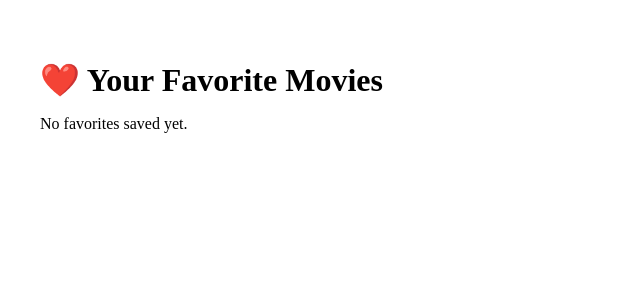
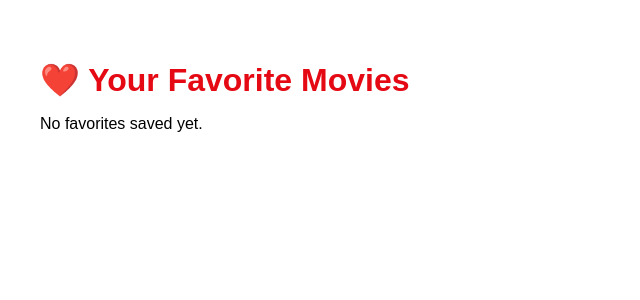
Before and after one commit to Merisola/movie-recommendation-app, a Next.js app: page /favorites in a window 1280 px wide. Shown: the top 300 px of the page, without its empty margins (0-640 px from the left). Built offline with nearby package versions, Linux system fonts and the light colour scheme.

Commit message:
milestone 5

```diff
--- a/hooks/useFavorites.ts
+++ b/hooks/useFavorites.ts
@@ -3,19 +3,25 @@ import { Movie } from "../types/movie";
 
 export function useFavorites() {
   const [favorites, setFavorites] = useState<Movie[]>([]);
+  const [hasMounted, setHasMounted] = useState(false);
 
+  // Load favorites from localStorage on mount
   useEffect(() => {
     if (typeof window === "undefined") return;
+
     const stored = localStorage.getItem("favorites");
     if (stored) {
       setFavorites(JSON.parse(stored));
     }
+
+    setHasMounted(true); // mark that we're on the client now
   }, []);
 
+  // Save favorites to localStorage after mount
   useEffect(() => {
-    if (typeof window === "undefined") return;
+    if (typeof window === "undefined" || !hasMounted) return;
     localStorage.setItem("favorites", JSON.stringify(favorites));
-  }, [favorites]);
+  }, [favorites, hasMounted]);
 
   const addFavorite = (movie: Movie) => {
     setFavorites((prev) => {
@@ -32,5 +38,5 @@ export function useFavorites() {
     return favorites.some((m) => m.id === id);
   };
 
-  return { favorites, addFavorite, removeFavorite, isFavorite };
+  return { favorites, addFavorite, removeFavorite, isFavorite, hasMounted };
 }
--- a/src/app/favorites/page.tsx
+++ b/src/app/favorites/page.tsx
@@ -1,24 +1,38 @@
 "use client";
+
 import { useFavorites } from "../../../hooks/useFavorites";
 import MovieCard from "../../../components/MovieCard";
+import styled from "styled-components";
+
+const Container = styled.div`
+  padding: 2rem;
+  font-family: sans-serif;
+`;
+
+const Title = styled.h1`
+  font-size: 2rem;
+  color: #e50914;
+  margin-bottom: 1rem;
+`;
+
+const MovieGrid = styled.div`
+  display: grid;
+  grid-template-columns: repeat(auto-fill, minmax(160px, 1fr));
+  gap: 1.5rem;
+`;
 
 export default function FavoritesPage() {
-  const { favorites } = useFavorites();
+  const { favorites, hasMounted } = useFavorites();
+
+  if (!hasMounted) return null;
 
   return (
-    <div style={{ padding: "2rem" }}>
-      <h1 style={{ marginBottom: "1rem" }}>❤️ Your Favorite Movies</h1>
-
+    <Container>
+      <Title>❤️ Your Favorite Movies</Title>
       {favorites.length === 0 ? (
         <p>No favorites saved yet.</p>
       ) : (
-        <div
-          style={{
-            display: "grid",
-            gap: "1rem",
-            gridTemplateColumns: "repeat(auto-fit, minmax(160px, 1fr))",
-          }}
-        >
+        <MovieGrid>
           {favorites.map((movie) => (
             <MovieCard
               key={movie.id}
@@ -31,8 +45,8 @@ export default function FavoritesPage() {
               href={`/movies/${movie.id}`}
             />
           ))}
-        </div>
+        </MovieGrid>
       )}
-    </div>
+    </Container>
   );
 }
```
Also changed, not shown: src/app/page.tsx (+21 -6 lines).
